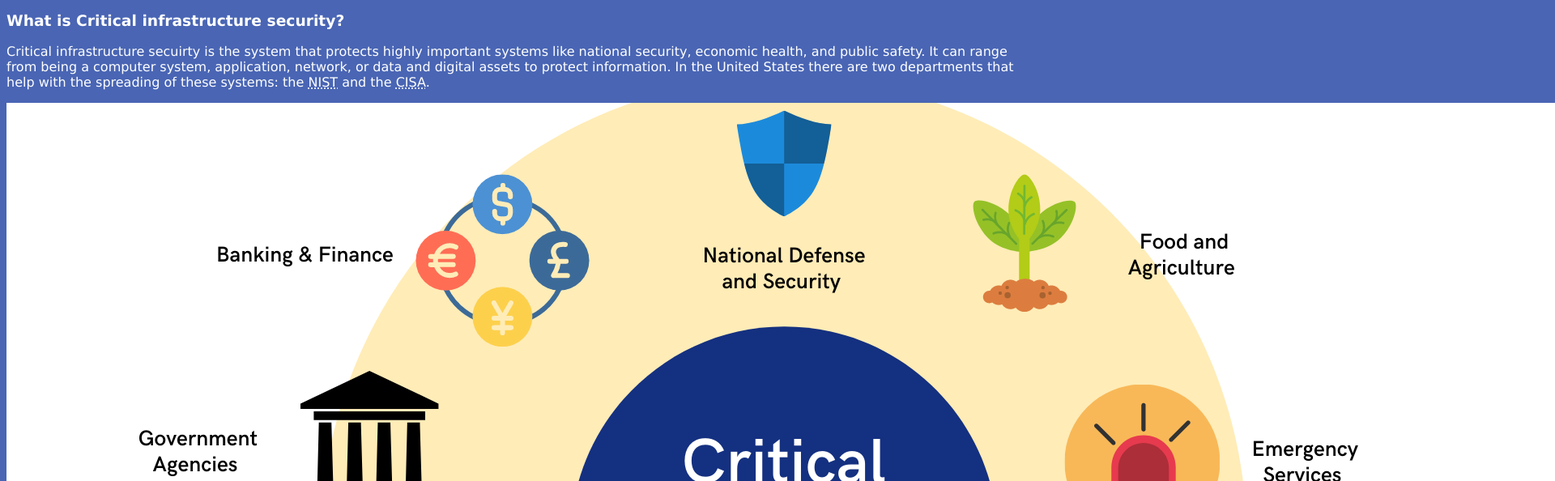
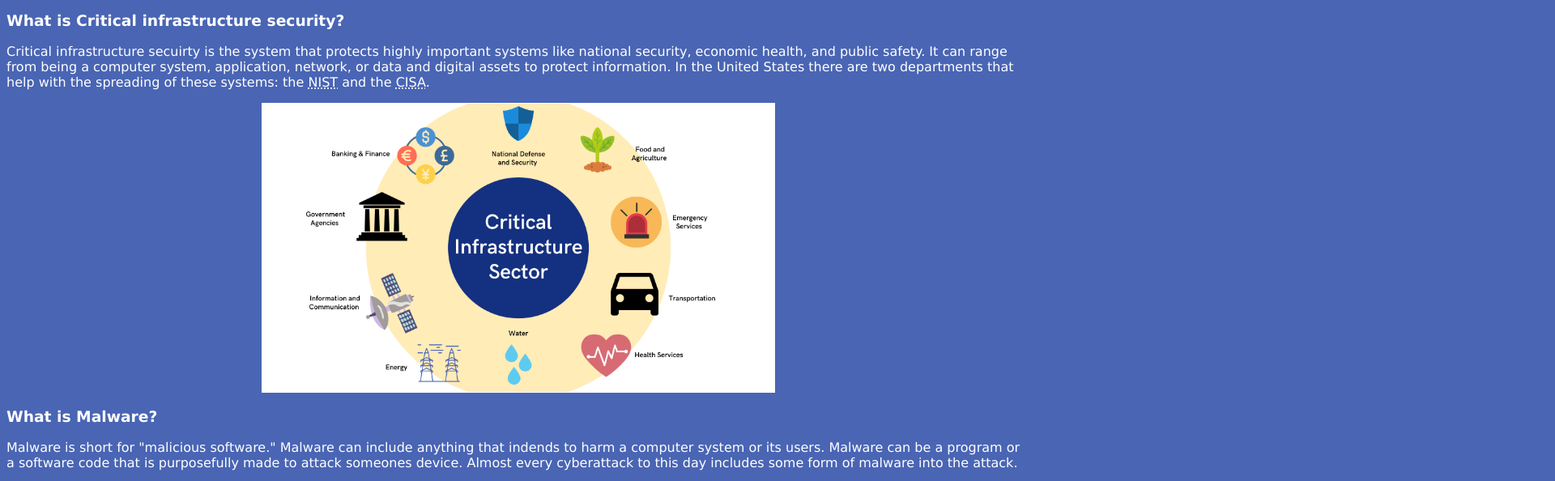
Before and after one commit to MaldonadoJack/MaldonadoJack.github.io, a plain HTML site: page CST336-HW1/example.html in a window 1280 px wide. Shown: the part 240-834 px from the top of the page at 81% size, 1920 px wide, since content can reach past the window. Drawn offline with Linux system fonts and the light colour scheme.

Commit message:
experimenting

```diff
--- a/CST336-HW1/example.html
+++ b/CST336-HW1/example.html
@@ -29,7 +29,7 @@
         It can range from being a computer system, application, network, or data and digital assets to protect information.
         In the United States there are two departments that help with the spreading of these systems: the <abbr title="National Institute of Standards and Technology">NIST</abbr> and the <abbr title="Cybersecurity and infrastructure Security Agency">CISA</abbr>.
     </p>
-    <img id="examplePictures" src="images/CII.png" alt="Critical Infrastructure Security Image">
+    <img class="examplePictures" src="images/CII.png" alt="Critical Infrastructure Security Image">
 
     <h3>What is Malware?</h3>
     <p class="exampleText">Malware is short for "malicious software."
```
